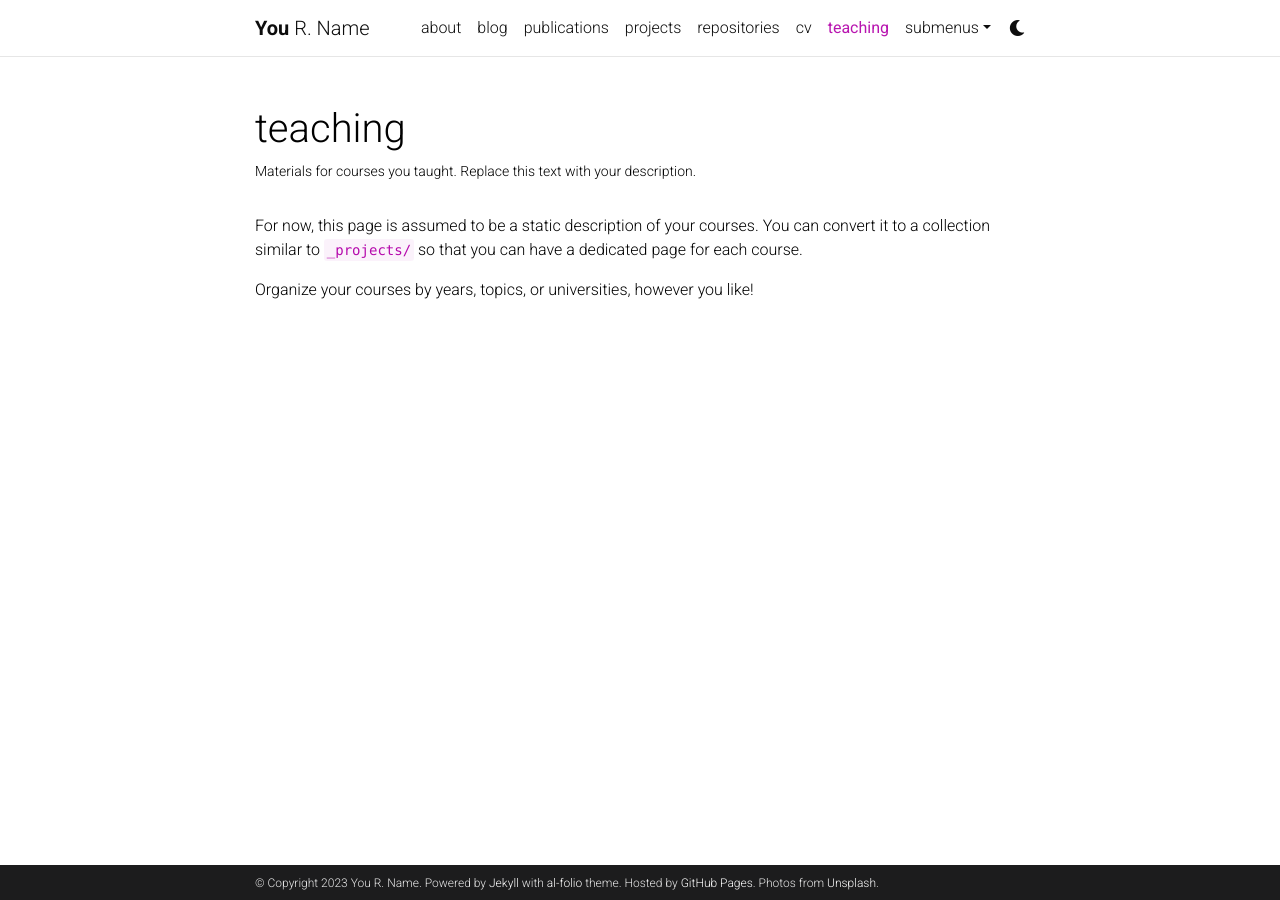
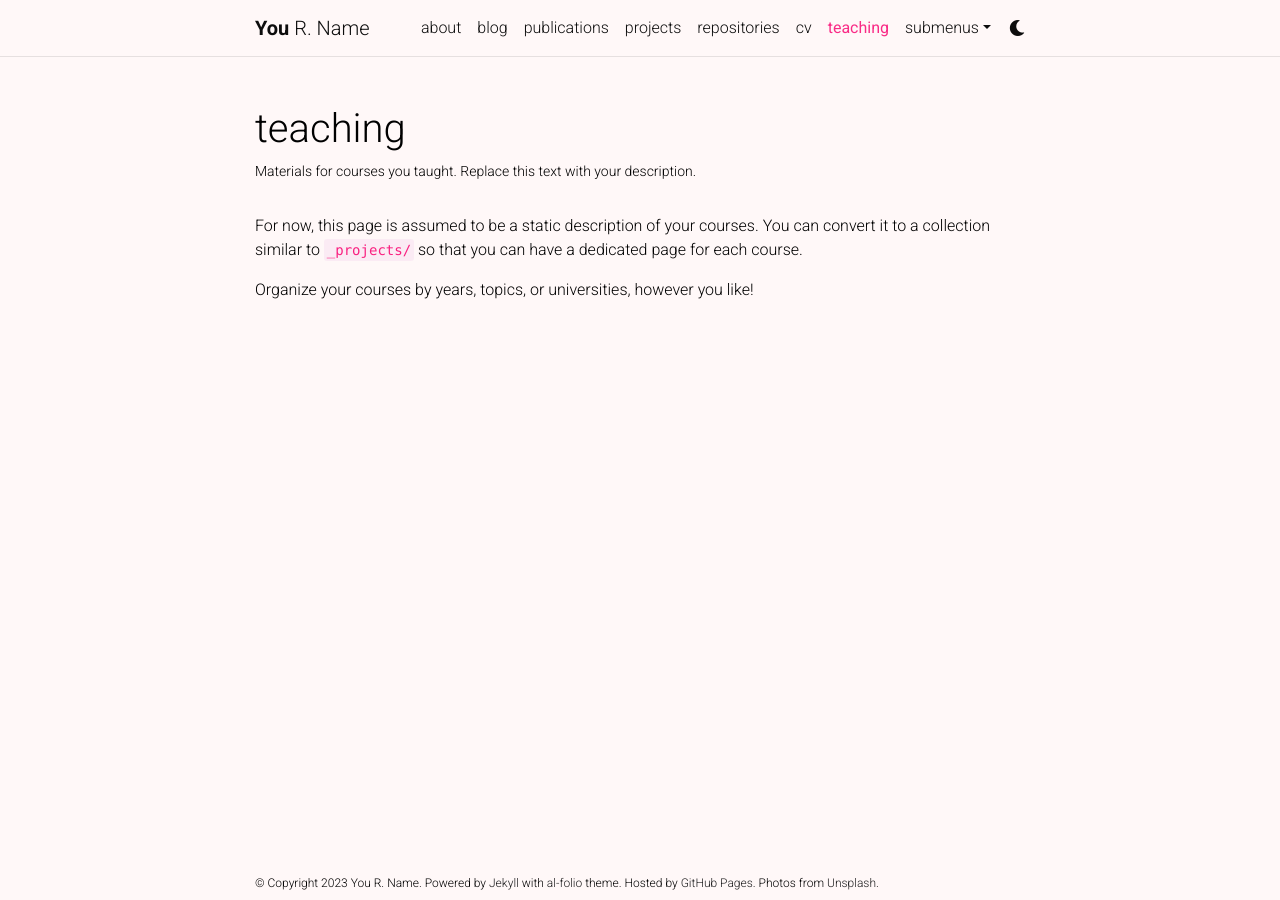
Before and after one commit to cen0880/yucen-han.github.io, a Jekyll site: the page built from _pages/teaching.md, in a window 1280 px wide. Built offline with Jekyll 4.4.1, drawn with Linux system fonts in a browser that asks for light colours; comment, search, counter and statistics services are not loaded; a style sheet for code colours, icons or effects is not loaded.

Commit message:
Change theme color to black pink

```diff
--- a/_sass/_themes.scss
+++ b/_sass/_themes.scss
@@ -3,15 +3,15 @@
  ******************************************************************************/
 
 :root {
-  --global-bg-color: #{$white-color};
+  --global-bg-color: #{$pinker-color};
   --global-code-bg-color: #{$code-bg-color-light};
   --global-text-color: #{$black-color};
   --global-text-color-light: #{$grey-color};
-  --global-theme-color: #{$purple-color};
+  --global-theme-color: #{$pink-color};
   --global-hover-color: #{$purple-color};
-  --global-footer-bg-color: #{$grey-color-dark};
-  --global-footer-text-color: #{$grey-color-light};
-  --global-footer-link-color: #{$white-color};
+  --global-footer-bg-color: #{$pinker-color};
+  --global-footer-text-color: #{$black-color};
+  --global-footer-link-color: #{$grey-color-dark};
   --global-distill-app-color: #{$grey-color};
   --global-divider-color: rgba(0,0,0,.1);
   --global-card-bg-color: #{$white-color};
@@ -34,15 +34,15 @@
 }
 
 html[data-theme='dark'] {
-  --global-bg-color: #{$grey-color-dark};
+  --global-bg-color: #{$black-color};
   --global-code-bg-color: #{$code-bg-color-dark};
-  --global-text-color: #{$grey-color-light};
-  --global-text-color-light: #{$grey-color-light};
-  --global-theme-color: #{$cyan-color};
-  --global-hover-color: #{$cyan-color};
-  --global-footer-bg-color: #{$grey-color-light};
-  --global-footer-text-color: #{$grey-color-dark};
-  --global-footer-link-color: #{$black-color};
+  --global-text-color: #{$pink-color-light};
+  --global-text-color-light: #{$pink-color-light};
+  --global-theme-color: #{$pink-color};
+  --global-hover-color: #{$pink-color};
+  --global-footer-bg-color: #{$black-color};
+  --global-footer-text-color: #{$pink-color-light};
+  --global-footer-link-color: #{$pink-color};
   --global-distill-app-color: #{$grey-color-light};
   --global-divider-color: #424246;
   --global-card-bg-color: #{$grey-900};
--- a/_sass/_variables.scss
+++ b/_sass/_variables.scss
@@ -21,6 +21,7 @@ $purple-color:        #B509AC !default;
 $light-purple-color:  lighten($purple-color, 25%);
 $pink-color:          #f92080 !default;
 $pink-color-light:    #ffdddd !default;
+$pinker-color:        #fff8f8 !default;
 $yellow-color:        #efcc00 !default;
 
 $grey-color:          #828282 !default;
```
